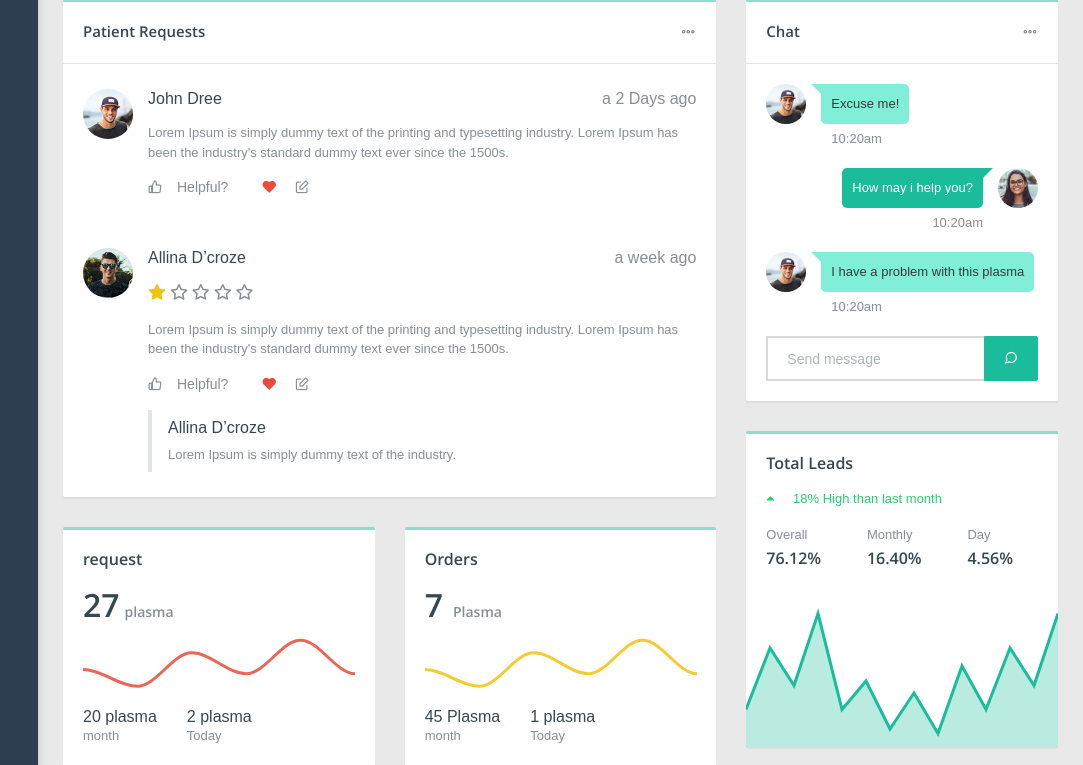
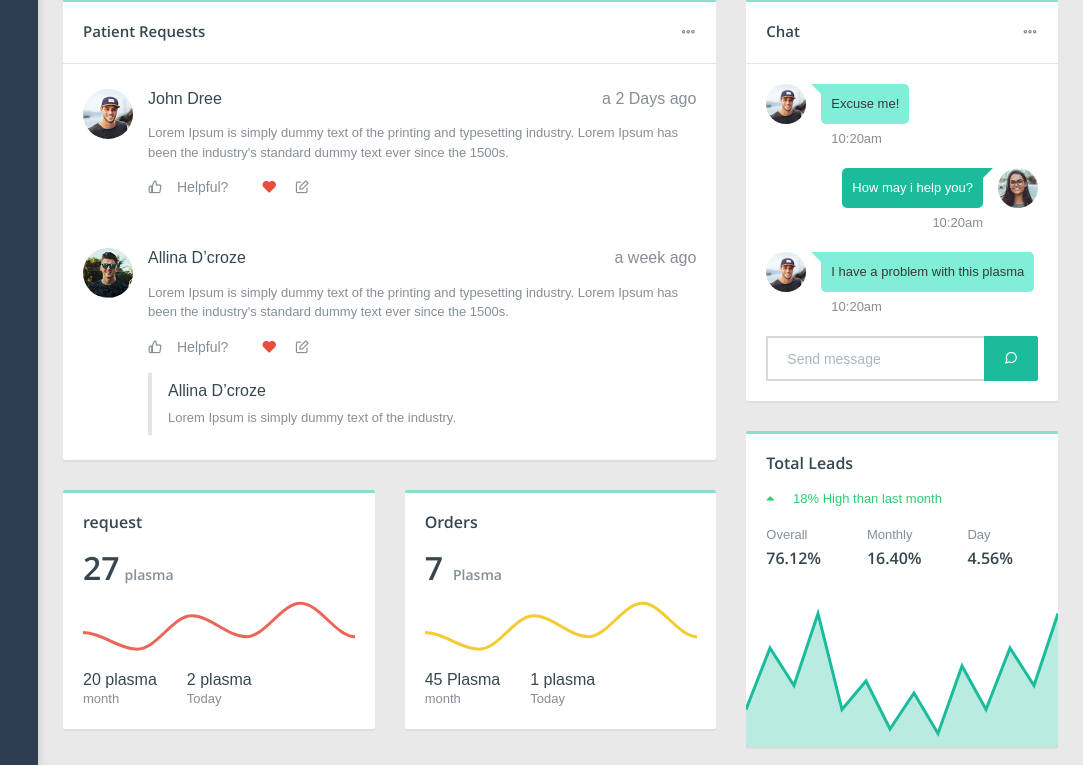
Before and after one commit to SaleemAmanulla/Plasma-donor-web, a Flask app: page /adminindex in a window 1280 px wide. Shown: the part 1132-1897 px from the top of the page, without its empty margins (197-1280 px from the left). Run offline with Flask 2, Linux system fonts and the light colour scheme; some libraries are stand-ins or nearby versions; some web fonts are replaced.

Commit message:
admin update

```diff
--- a/templates/Admin/adminindex.html
+++ b/templates/Admin/adminindex.html
@@ -139,13 +139,13 @@
 									<div class="pro-head">
 										<img src="{{ url_for('static', filename= 'dist/assets/images/user/avatar-1.jpg') }}" class="img-radius" alt="User-Profile-Image">
 										<span>Admin</span>
-										<a href="/adminLogin" class="dud-logout" title="Logout">
+										<a href="/AdminLogin" class="dud-logout" title="Logout">
 											<i class="feather icon-log-out"></i>
 										</a>
 									</div>
 									<ul class="pro-body">
 										<li><a href="#" class="dropdown-item"><i class="feather icon-mail"></i> My Messages</a></li>
-										<li><a href="/adminLogin" class="dropdown-item"><i class="feather icon-lock"></i> Log out</a></li>
+										<li><a href="/AdminLogin" class="dropdown-item"><i class="feather icon-lock"></i> Log out</a></li>
 									</ul>
 								</div>
 							</div>
@@ -635,11 +635,7 @@
                                 </div>
                                 <div class="col">
                                     <h6 class="m-b-15">Allina D’croze <span class="float-right f-13 text-muted"> a week ago</span></h6>
-                                    <a href="#!"><i class="feather icon-star-on f-18 text-c-yellow"></i></a>
-                                    <a href="#!"><i class="feather icon-star f-18 text-muted"></i></a>
-                                    <a href="#!"><i class="feather icon-star f-18 text-muted"></i></a>
-                                    <a href="#!"><i class="feather icon-star f-18 text-muted"></i></a>
-                                    <a href="#!"><i class="feather icon-star f-18 text-muted"></i></a>
+
                                     <p class="m-t-15 m-b-15 text-muted">Lorem Ipsum is simply dummy text of the printing and typesetting industry. Lorem Ipsum has been the industry's standard dummy text ever since the 1500s.</p>
                                     <a href="#!" class="m-r-30 text-muted"><i class="feather icon-thumbs-up m-r-15"></i>Helpful?</a>
                                     <a href="#!"><i class="feather icon-heart-on text-c-red m-r-15"></i></a>
```
